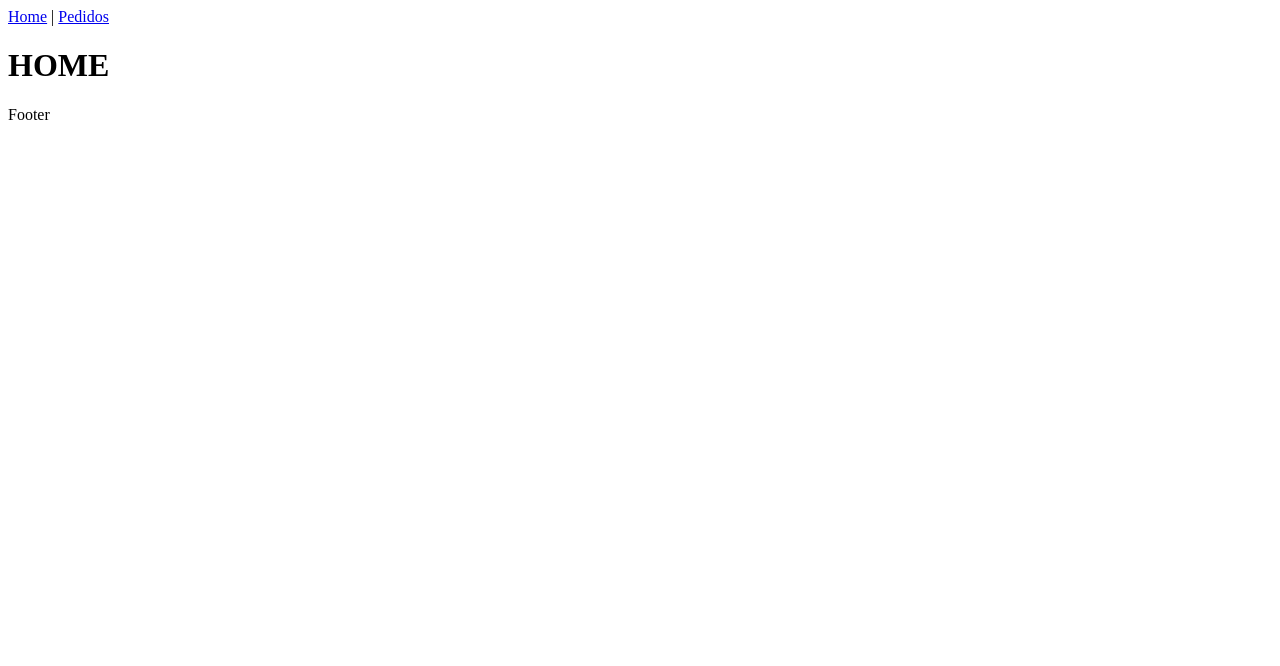
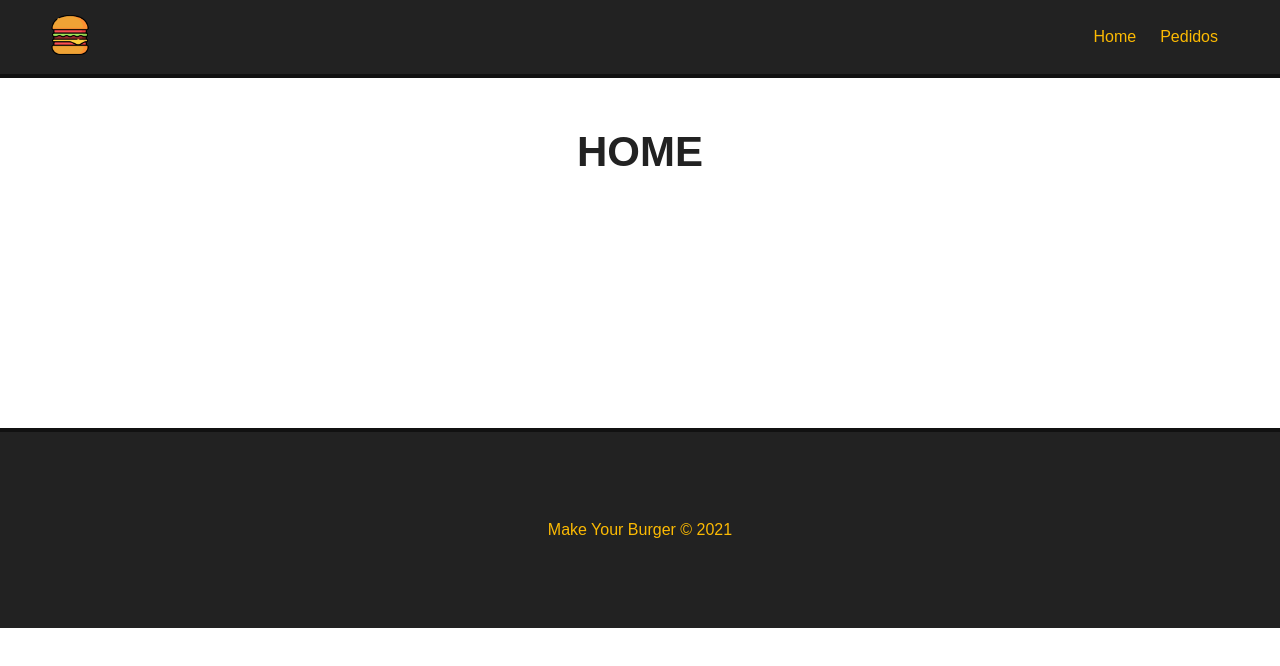
Before and after one commit to diogeneshas/make_your_burger, a Vue app: page / in a window 1280 px wide. Shown: the top 666 px of the page. Built offline with nearby package versions, Linux system fonts and the light colour scheme.

Commit message:
Finalizando cabeçalho e Rodape do projeto

```diff
--- a/src/App.vue
+++ b/src/App.vue
@@ -1,5 +1,5 @@
 <template>
-  <Navbar />
+  <Navbar :logo="logo_src" :alt="app_name"/>
   <router-view/>
   <Footer />
 </template>
@@ -15,12 +15,30 @@
   },
   data() {
     return {
-
+      logo_src: "/img/logo.png",
+      app_name: "Make Your Burger"
     }
   }
 }
 </script>
 
 <style>
+  * {
+    font-family: Arial, Helvetica, sans-serif;
+    padding: 0;
+    margin: 0;
+    box-sizing: border-box;
+  }
 
+  .main-container {
+    margin: 50px;
+    min-height: 250px;
+  }
+
+  h1 {
+    text-align: center;
+    font-size: 42px;
+    margin-bottom: 30px;
+    color: #222;
+  }
 </style>
--- a/src/components/Footer.vue
+++ b/src/components/Footer.vue
@@ -1,5 +1,7 @@
 <template>
-    <p>Footer</p>
+    <footer id="footer">
+        <p>Make Your Burger &copy; 2021</p>
+    </footer>
 </template>
 
 <script>
@@ -7,3 +9,16 @@
     name: 'Footer'
 }
 </script>
+
+<style scoped>
+    #footer {
+        height: 200px;
+        background-color: #222;
+        border-top: 4px solid #111;
+        color: #FCBA03;
+        display: flex;
+        align-items: center;
+        justify-content: center;
+        width: 100%;
+    }
+</style>
--- a/src/components/Navbar.vue
+++ b/src/components/Navbar.vue
@@ -1,15 +1,44 @@
 <template>
     <div id="nav">
-        <router-link to="/"><img src="" id="logo"></router-link>
-        <router-link to="/">Home</router-link> |
+        <router-link to="/" id="logo-url"><img :src="logo" :alt="alt" id="logo"></router-link>
+        <router-link to="/">Home</router-link>
         <router-link to="/pedidos">Pedidos</router-link>
     </div>
 </template>
 <script>
 export default {
-    name: 'Navbar'
+    name: 'Navbar',
+    props: ["logo", "alt"]
 }
 </script>
 <style scoped>
+    #nav {
+        background-color: #222;
+        border-bottom: 4px solid #111;
+        padding: 15px 50px;
+        display: flex;
+        justify-content: flex-end;
+        align-items: center;
+    }
 
+    #nav #logo-url {
+        margin: auto;
+        margin-left: 0;
+    }
+
+    #logo {
+        width: 40px;
+        height: 40px;
+    }
+
+    #nav a {
+        color: #FCBA03;
+        text-decoration: none;
+        margin: 12px;
+        transition: .5s;
+    }
+
+    #nav a:hover {
+        color: #fff;
+    }
 </style>
--- a/src/views/Home.vue
+++ b/src/views/Home.vue
@@ -1,5 +1,5 @@
 <template>
-  <div class="home">
+  <div class="main-container">
     <h1>HOME</h1>
   </div>
 </template>
--- a/src/views/Pedidos.vue
+++ b/src/views/Pedidos.vue
@@ -1,5 +1,5 @@
 <template>
-  <div class="pedidos">
+  <div class="main-container">
     <h1>PEDIDOS</h1>
   </div>
 </template>
```
